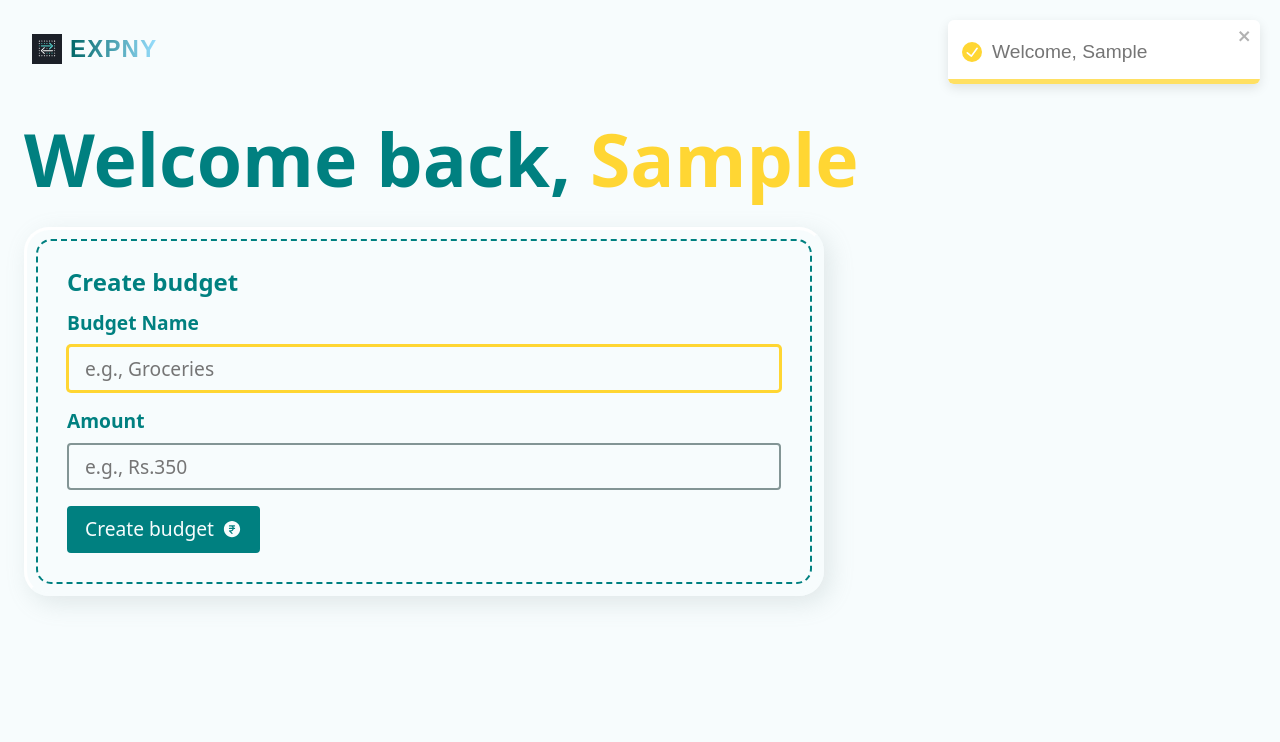
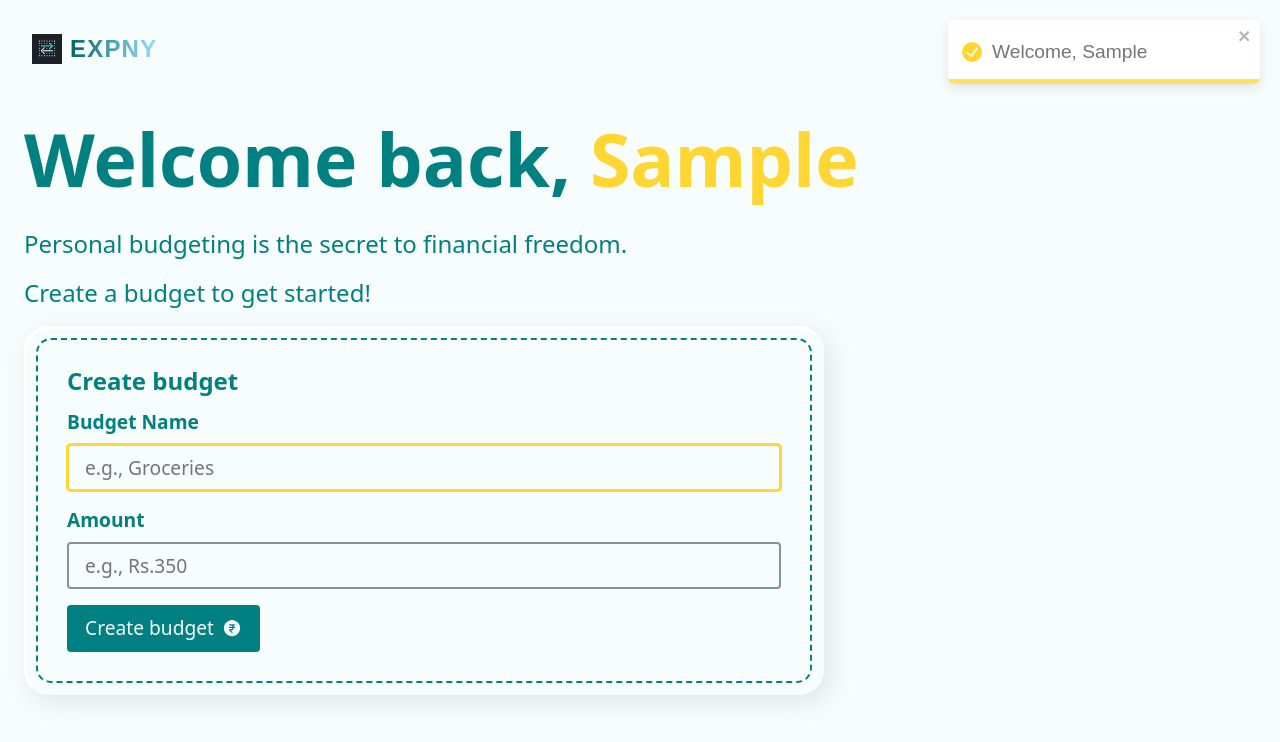
Before and after one commit to P-dwivedi/expense-tracker, a React (Vite) app in the folder react-router-budget-app/: page / in a window 1280 px wide. Both pictures are taken after typing "Sample" into the empty fields and a click on the button "Create Account". Shown: the top 742 px of the page. Built offline with nearby package versions, Linux system fonts and the light colour scheme.

Commit message:
Added New Expense Form

```diff
--- a/react-router-budget-app/src/pages/Dashboard.jsx
+++ b/react-router-budget-app/src/pages/Dashboard.jsx
@@ -58,12 +58,23 @@
                 <h1>Welcome back, <span className="accent">
                 {userName}</span></h1>
                 <div className="grid-sm">
-                  {/*budgets ? () : ()*/}
-                  <div className="grid-lg">
-                    <div className="flex-lg">
+                  {
+                    budgets && budgets.length > 0
+                    ? (
+                    <div className="grid-lg">
+                      <div className="flex-lg">
+                        <AddBudgetForm />
+                      </div>
+                    </div>
+                    )
+                    : (
+                    <div className="grid-sm">
+                        <p>Personal budgeting is the secret to financial freedom.</p>
+                        <p>Create a budget to get started!</p>
                         <AddBudgetForm />
                     </div>
-                  </div>
+                  )
+            }
                 </div>
                </div> ) : <Intro />}
         </>
```
